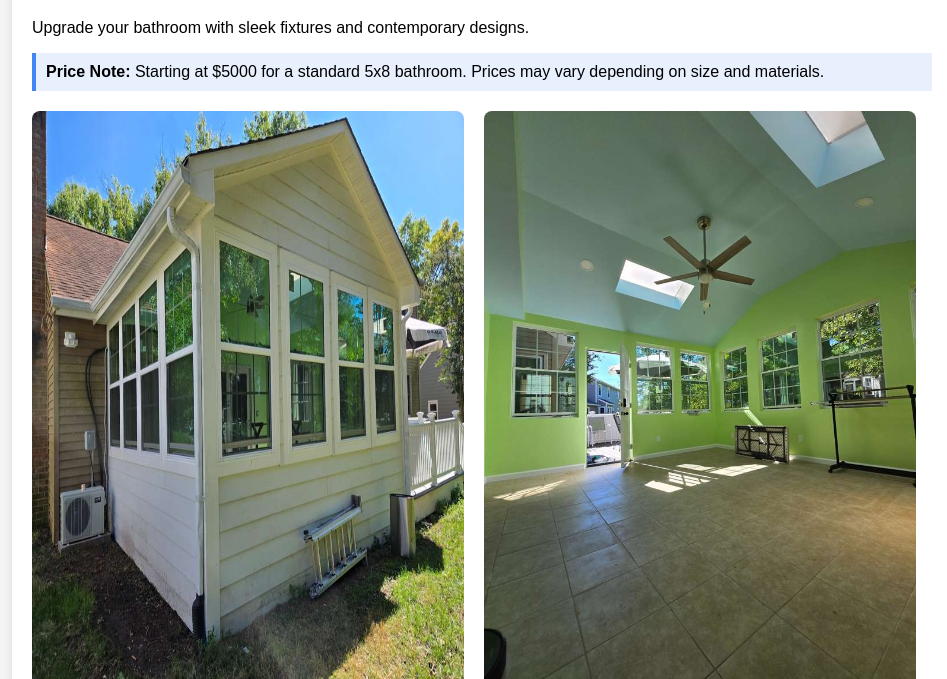
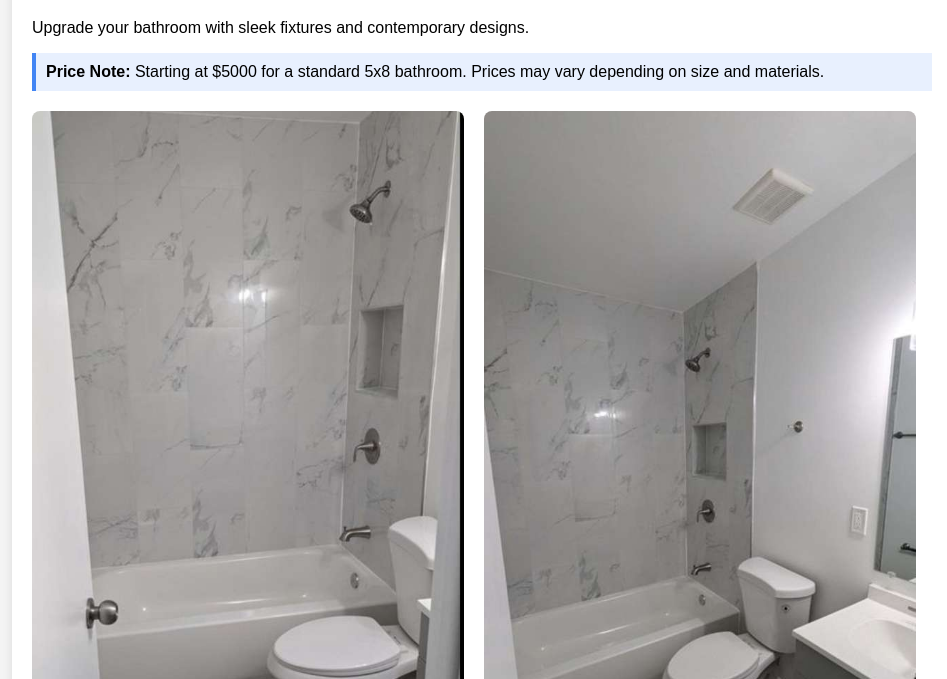
Before and after one commit to Realestateagent-web/Class-A-contracter-Website-, a plain HTML site: page bathroom-remodel.html in a window 1280 px wide. Shown: the part 121-800 px from the top of the page, without its empty margins (158-1105 px from the left). Drawn offline with Linux system fonts and the light colour scheme.

Commit message:
Update gallery images in bathroom remodel page

```diff
--- a/bathroom-remodel.html
+++ b/bathroom-remodel.html
@@ -49,4 +49,4 @@
     <h1>Bathroom Remodel</h1>
     <p>Upgrade your bathroom with sleek fixtures and contemporary designs.</p>
     <div class="note"><strong>Price Note:</strong> Starting at $5000 for a standard 5x8 bathroom. Prices may vary depending on size and materials.</div>
-<div class="gallery"><img src="20241006_135828.jpg" alt="20241006_135828.jpg" /><img src="20241006_140012.jpg" alt="20241006_140012.jpg" /></div></div></body></html>
+<div class="gallery"><img src="Screenshot_20241122_103508_Zillow.jpg" alt="Screenshot_20241122_103508_Zillow.jpg" /><img src="Screenshot_20241122_103513_Zillow.jpg" alt="Screenshot_20241122_103513_Zillow.jpg" /></div></div></body></html>
```
